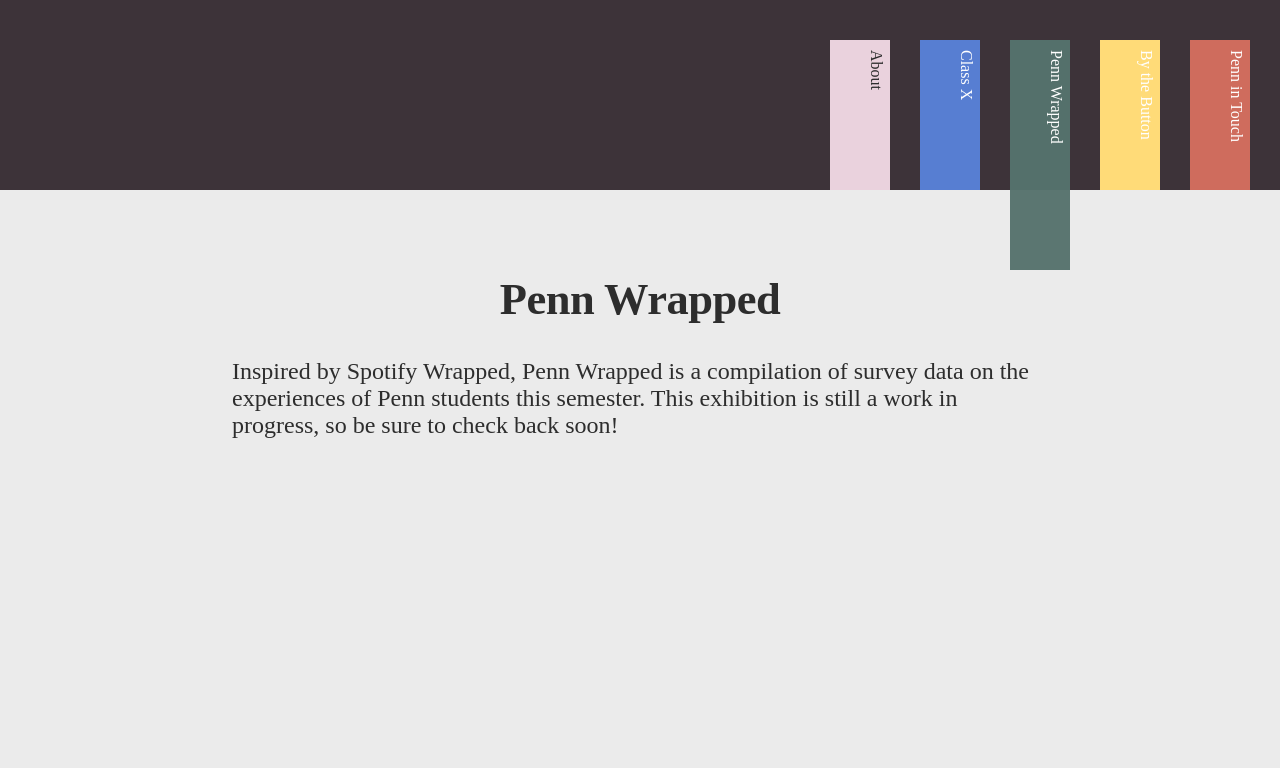
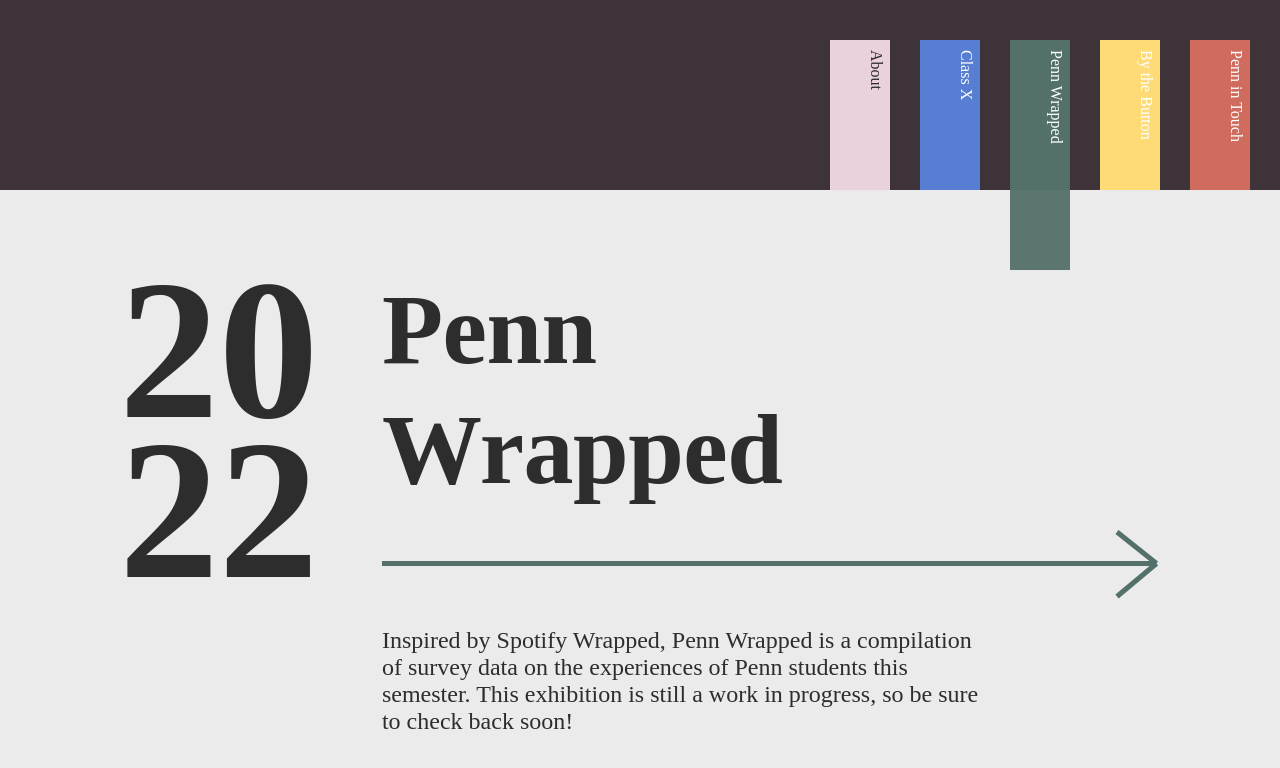
Before and after one commit to PennSpark/sp22-red-penn-playbook, a React (Create React App) app: page /about/penn-wrapped in a window 1280 px wide. Shown: the top 768 px of the page. Built offline with nearby package versions, Linux system fonts and the light colour scheme; a small style sheet from the web is missing; a web font is replaced by a local one.

Commit message:
Add penn wrapped about page

```diff
--- a/src/components/PennWrappedAbout.css
+++ b/src/components/PennWrappedAbout.css
@@ -2,10 +2,13 @@
 
 
 .pw-about_container {
-    width: 51em;
+    display: flex;
     text-align: center;
+    justify-content: center;
     margin-left: auto;
     margin-right: auto;
+    margin-top: 80px;
+    gap: 5vw;
 }
 
 .pw-active {
@@ -34,3 +37,32 @@
         margin-top: -41px;
     }
 }
+
+.year-container h1 {
+    font-family: 'HK Grotesk';
+    font-style: normal;
+    font-weight: 700;
+    font-size: 200px;
+    line-height: 160px;
+    letter-spacing: -0.55px;
+    margin-top: 0px;
+    margin-bottom: 0px;
+    color: #2D2D2D;
+}
+
+.pw-about-container {
+    text-align: left;
+}
+
+.pw-about-container h1 {
+    margin-top: 0px;
+    margin-bottom: 20px;
+    margin-right: 0px;
+    font-size: 100px;
+    line-height: 120px;
+    max-width: 500px;
+}
+
+.pw-about-container p {
+    max-width: 600px;
+}
--- a/src/components/PennWrappedAbout.js
+++ b/src/components/PennWrappedAbout.js
@@ -1,15 +1,23 @@
 import React, { useContext, useState } from 'react';
 import { Link } from 'react-router-dom';
 import './PennWrappedAbout.css';
+import { ReactComponent as RightArrow } from './svg/rightArrow.svg';
 
 const PennWrappedAbout = () => {
     return (
         <div>
             <div className="pw-active" />
             <div className="pw-about_container">
-                <h1 className="about-h1">Penn Wrapped</h1>
-                <p className="about-p">Inspired by Spotify Wrapped, Penn Wrapped is a compilation of survey data on the experiences of Penn students this semester.
-                    This exhibition is still a work in progress, so be sure to check back soon!</p>
+                <div class="year-container">
+                    <h1 className="year-top-h1">20</h1>
+                    <h1 className="year-bot-h1">22</h1>
+                </div>
+                <div class="pw-about-container">
+                    <h1 className="about-h1">Penn Wrapped</h1>
+                    <RightArrow />
+                    <p className="about-p">Inspired by Spotify Wrapped, Penn Wrapped is a compilation of survey data on the experiences of Penn students this semester.
+                        This exhibition is still a work in progress, so be sure to check back soon!</p>
+                </div>
             </div>
         </div>
     );
```
Also changed, not shown: src/components/svg/rightArrow.svg (added).
